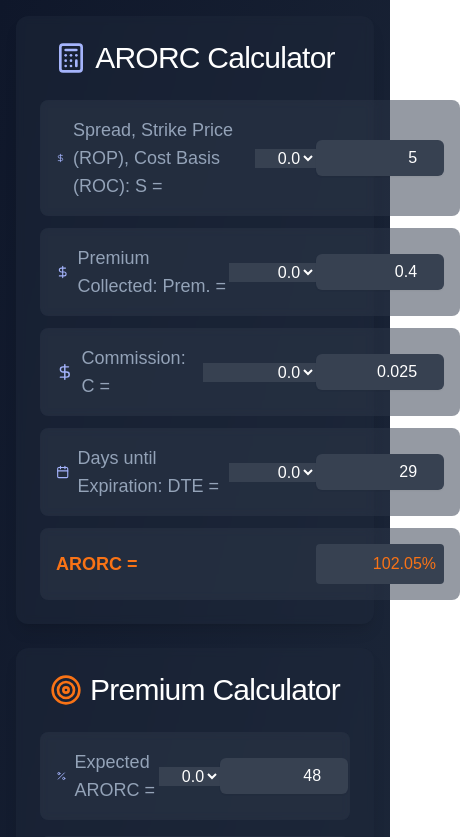
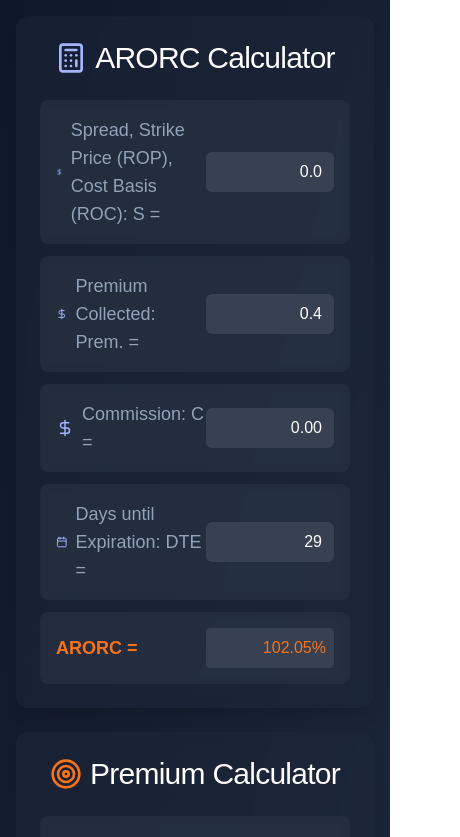
Before and after one commit to Pieterpolderman/ARORC-calc, a Next.js app: page / in a window 390 px wide. Shown: the top 837 px of the page, 460 px wide, since content can reach past the window. Built offline with nearby package versions, Linux system fonts and the light colour scheme.

Commit message:
added scroll

```diff
--- a/src/components/InputField.tsx
+++ b/src/components/InputField.tsx
@@ -1,21 +1,101 @@
 // src/components/InputField.tsx
 
-import React, { useState } from 'react';
+import React, { useMemo, useCallback } from 'react';
 import { InputFieldProps } from '../types';
 import { Input } from "@/components/ui/input";
 import { Label } from "@/components/ui/label";
 
 const InputField: React.FC<InputFieldProps> = ({ label, value, onChange, icon }) => {
-  // State to toggle between scroll picker and manual input modes
-  const [isPickerMode, setIsPickerMode] = useState(true);
 
-  // Toggle between scroll picker and manual input mode on click
-  const handleToggleMode = () => {
-    setIsPickerMode(!isPickerMode);
+  const parseValue = useCallback((val: string | number): number => {
+    const numVal = typeof val === 'string' ? parseFloat(val) : val;
+    return isNaN(numVal) ? 0 : numVal;
+  }, []);
+
+  const getStepSize = useCallback((val: number): number => {
+    if (val < 0.1) return 0.01;
+    if (val < 1) return 0.1;
+    if (val < 10) return 0.5;
+    return 1;
+  }, []);
+
+  const formatValue = useCallback((num: number, stepSize: number): string => {
+    if (stepSize < 0.1) return num.toFixed(2);
+    if (stepSize < 1) return num.toFixed(1);
+    return num.toFixed(0);
+  }, []);
+
+  const getPickerValues = useCallback((currentValue: string | number): Array<{ value: string, index: number }> => {
+    const numValue = parseValue(currentValue);
+    const stepSize = getStepSize(numValue);
+    const range = 20;
+
+    const values: Array<{ value: string, index: number }> = [];
+    let index = 0;
+
+    // Generate values below current value
+    for (let i = range; i > 0; i--) {
+      const num = Math.max(0, numValue - (stepSize * i));
+      values.push({
+        value: formatValue(num, stepSize),
+        index: index++
+      });
+    }
+
+    // Add current value
+    values.push({
+      value: formatValue(numValue, stepSize),
+      index: index++
+    });
+
+    // Generate values above current value
+    for (let i = 1; i <= range; i++) {
+      const num = numValue + (stepSize * i);
+      values.push({
+        value: formatValue(num, stepSize),
+        index: index++
+      });
+    }
+
+    return values;
+  }, [parseValue, getStepSize, formatValue]);
+
+  // Update useMemo with proper dependencies
+  const pickerValues = useMemo(() =>
+    getPickerValues(value),
+    [value, getPickerValues]
+  );
+
+  const handleSelectChange = (e: React.ChangeEvent<HTMLSelectElement>) => {
+    const syntheticEvent = {
+      target: {
+        value: e.target.value
+      }
+    } as React.ChangeEvent<HTMLInputElement>;
+
+    onChange(syntheticEvent);
   };
 
-  // Define a range of values for the scroll picker (e.g., 0 to 100 in 0.5 increments)
-  const pickerValues = Array.from({ length: 201 }, (_, i) => (i * 0.5).toFixed(1));
+  const handleInputStep = (e: React.KeyboardEvent<HTMLInputElement>) => {
+    const currentValue = parseValue(value);
+    const stepSize = getStepSize(currentValue);
+
+    if (e.key === 'ArrowUp' || e.key === 'ArrowDown') {
+      e.preventDefault();
+      const change = e.key === 'ArrowUp' ? stepSize : -stepSize;
+      const newValue = Math.max(0, currentValue + change);
+
+      const syntheticEvent = {
+        target: {
+          value: formatValue(newValue, stepSize)
+        }
+      } as React.ChangeEvent<HTMLInputElement>;
+
+      onChange(syntheticEvent);
+    }
+  };
+
+  const currentStepSize = getStepSize(parseValue(value));
 
   return (
     <div className="flex justify-between items-center rounded-lg bg-[#2d3748]/50 p-4 backdrop-blur-sm">
@@ -24,36 +104,30 @@ const InputField: React.FC<InputFieldProps> = ({ label, value, onChange, icon })
         <span className="ml-2">{label}</span>
       </Label>
 
-      {/* Mobile-Only Scroll Picker */}
-      {isPickerMode ? (
-        <select
-          value={value}
-          onChange={(e) => onChange(e as unknown as React.ChangeEvent<HTMLInputElement>)}  // Casting to handle onChange type
-          onClick={handleToggleMode}
-          className="mobile-only w-32 bg-[#374151] border-0 text-white text-right"
-        >
-          {pickerValues.map((val) => (
-            <option key={val} value={val}>{val}</option>
-          ))}
-        </select>
-      ) : (
+      <div className="relative">
+        {/* Desktop Input - Hidden on mobile */}
         <Input
           type="number"
           value={value}
           onChange={onChange}
-          onClick={handleToggleMode}
-          className="desktop-only w-32 bg-[#374151] border-0 text-white text-right"
+          onKeyDown={handleInputStep}
+          step={currentStepSize}
+          className="hidden md:block w-32 bg-[#374151] border-0 text-white text-right"
         />
-      )}
 
-      {/* Desktop-Only Manual Input */}
-      <Input
-        type="number"
-        value={value}
-        onChange={onChange}
-        onClick={handleToggleMode}
-        className="desktop-only w-32 bg-[#374151] border-0 text-white text-right"
-      />
+        {/* Mobile Select - Hidden on desktop */}
+        <select
+          value={value.toString()}
+          onChange={handleSelectChange}
+          className="block md:hidden w-32 bg-[#374151] border-0 text-white text-right appearance-none px-3 py-2 rounded-md"
+        >
+          {pickerValues.map(({ value: val, index }) => (
+            <option key={`${val}-${index}`} value={val}>
+              {val}
+            </option>
+          ))}
+        </select>
+      </div>
     </div>
   );
 };
--- a/src/components/arorcCalculator.tsx
+++ b/src/components/arorcCalculator.tsx
@@ -3,7 +3,7 @@
 'use client';
 
 import { Card, CardContent, CardHeader, CardTitle } from "@/components/ui/card";
-import { DollarSign, Percent, Calendar, Calculator, Target, ChevronUp, ChevronDown } from 'lucide-react';
+import { DollarSign, Percent, Calendar, Calculator, Target } from 'lucide-react';
 import InputField from '@/components/InputField';
 import OutputField from '@/components/OutputField';
 import { useCalculator } from '@/hooks/useCalculator';
--- a/src/components/scroll.tsx
+++ /dev/null
@@ -1 +0,0 @@
-import { useState } from "react"
```
Also changed, not shown: src/types.ts (+7 -8 lines).
